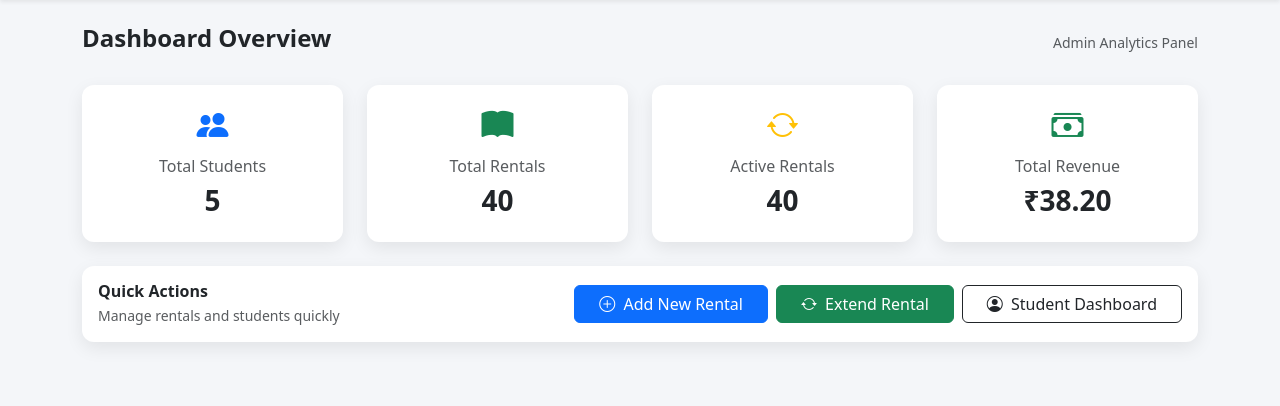
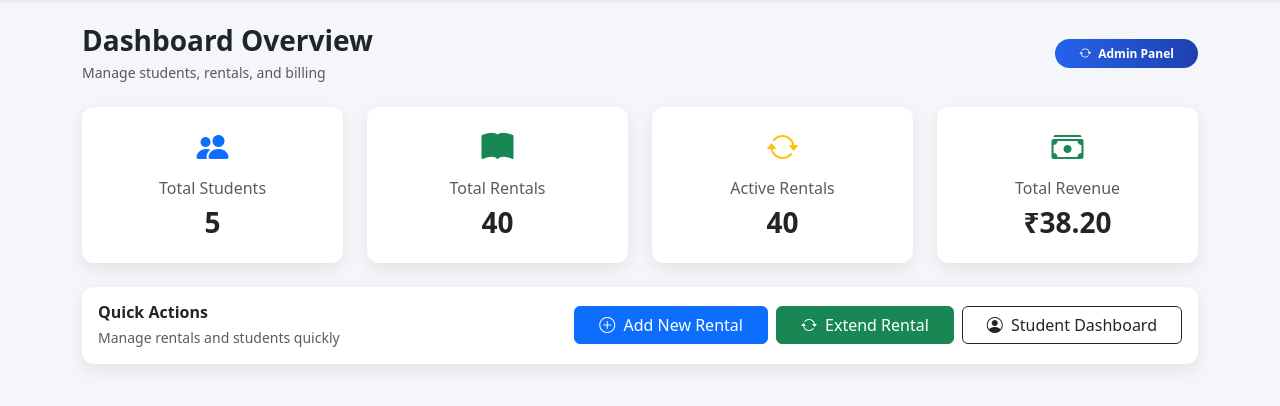
Before and after one commit to raees-stack55/Rewardz-Admin, a Django app: page / in a window 1280 px wide. Shown: the part 56-462 px from the top of the page. Run offline with Django 5.2, Linux system fonts and the light colour scheme; a user stored in the database is signed in; data comes from the database, SQL or seed files in the repository; both versions use the stored data as it was after the commit.

Commit message:
update Table on student dashboard

```diff
--- a/rewardz/templates/dashboard.html
+++ b/rewardz/templates/dashboard.html
@@ -4,8 +4,16 @@
 
 <!-- Page Title -->
 <div class="d-flex justify-content-between align-items-center mb-4">
-  <h4 class="fw-semibold text-dark">Dashboard Overview</h4>
-  <span class="text-muted small">Admin Analytics Panel</span>
+  <div>
+    <h3 class="fw-bold mb-1">Dashboard Overview</h3>
+    <p class="text-muted small mb-0">
+      Manage students, rentals, and billing
+    </p>
+  </div>
+  <span class="badge rounded-pill px-4 py-2"
+  style="background: linear-gradient(90deg, #2563eb, #1e40af);">
+<i class="bi bi-arrow-repeat me-1"></i> Admin Panel
+</span>
 </div>
 
 <!-- Stats Cards -->
--- a/rewardz/templates/student_dashboard.html
+++ b/rewardz/templates/student_dashboard.html
@@ -62,6 +62,7 @@
         <thead class="table-light sticky-top">
           <tr>
             <th class="ps-4">Book</th>
+            <th>Total Pages</th>
             <th>Start</th>
             <th>End</th>
             <th>Months</th>
@@ -76,6 +77,8 @@
                 <i class="bi bi-book me-1 text-secondary"></i>
                 {{ rental.book.title }}
               </td>
+
+              <td>{{ rental.book.pages }}</td>
 
               <td>{{ rental.start_date }}</td>
               <td>{{ rental.end_date }}</td>
```
Also changed, not shown: rewardz/db.sqlite3.
